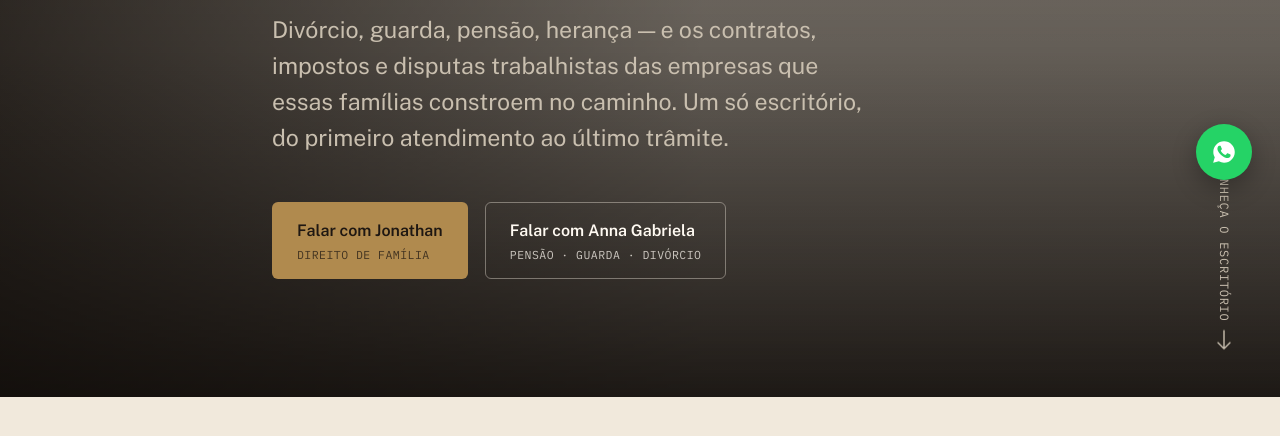
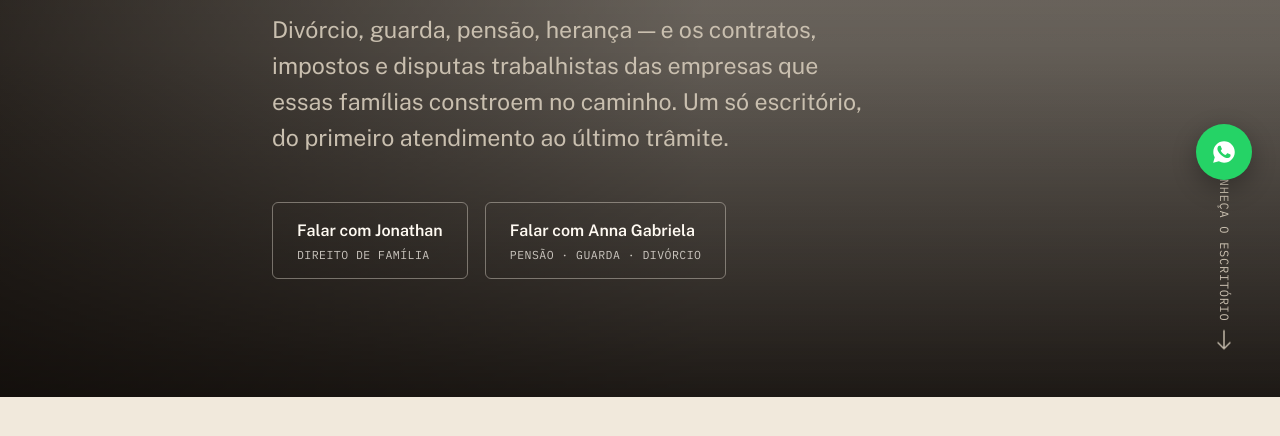
Before and after one commit to alvaroeborges/novo-adv, a plain HTML site: page index.html in a window 1280 px wide. Shown: the part 592-1028 px from the top of the page. Drawn offline with nearby package versions, Linux system fonts and the light colour scheme.

Commit message:
second commid

```diff
--- a/index.html
+++ b/index.html
@@ -82,7 +82,7 @@
       </p>
 
       <div class="hero__ctas">
-        <a class="btn btn--brass" href="https://wa.me/5534984358440?text=Ol%C3%A1%2C%20Jonathan!%20Vim%20pelo%20site%20e%20gostaria%20de%20conversar%20sobre%20um%20caso." target="_blank" rel="noopener">
+        <a class="btn btn--ghost" href="https://wa.me/5534984358440?text=Ol%C3%A1%2C%20Jonathan!%20Vim%20pelo%20site%20e%20gostaria%20de%20conversar%20sobre%20um%20caso." target="_blank" rel="noopener">
           Falar com Jonathan
           <span class="btn__meta">Direito de Família</span>
         </a>
```
